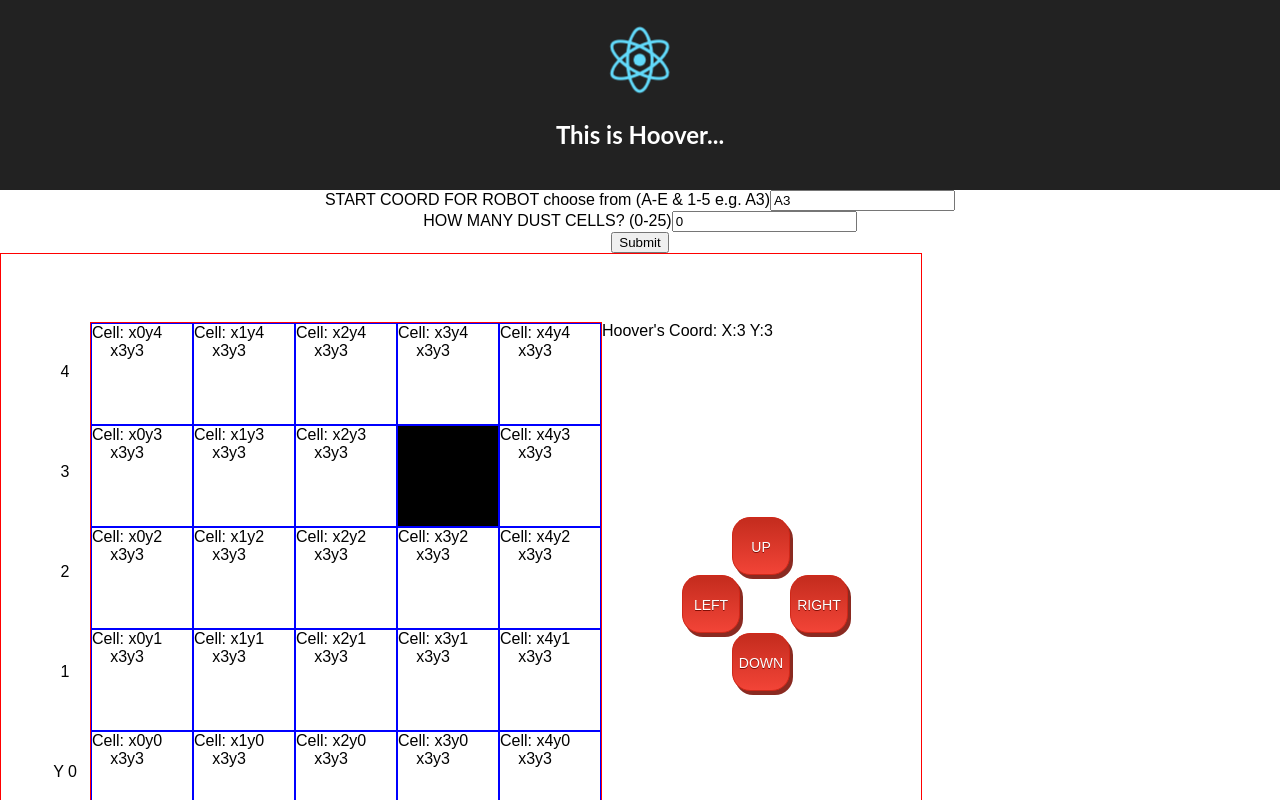
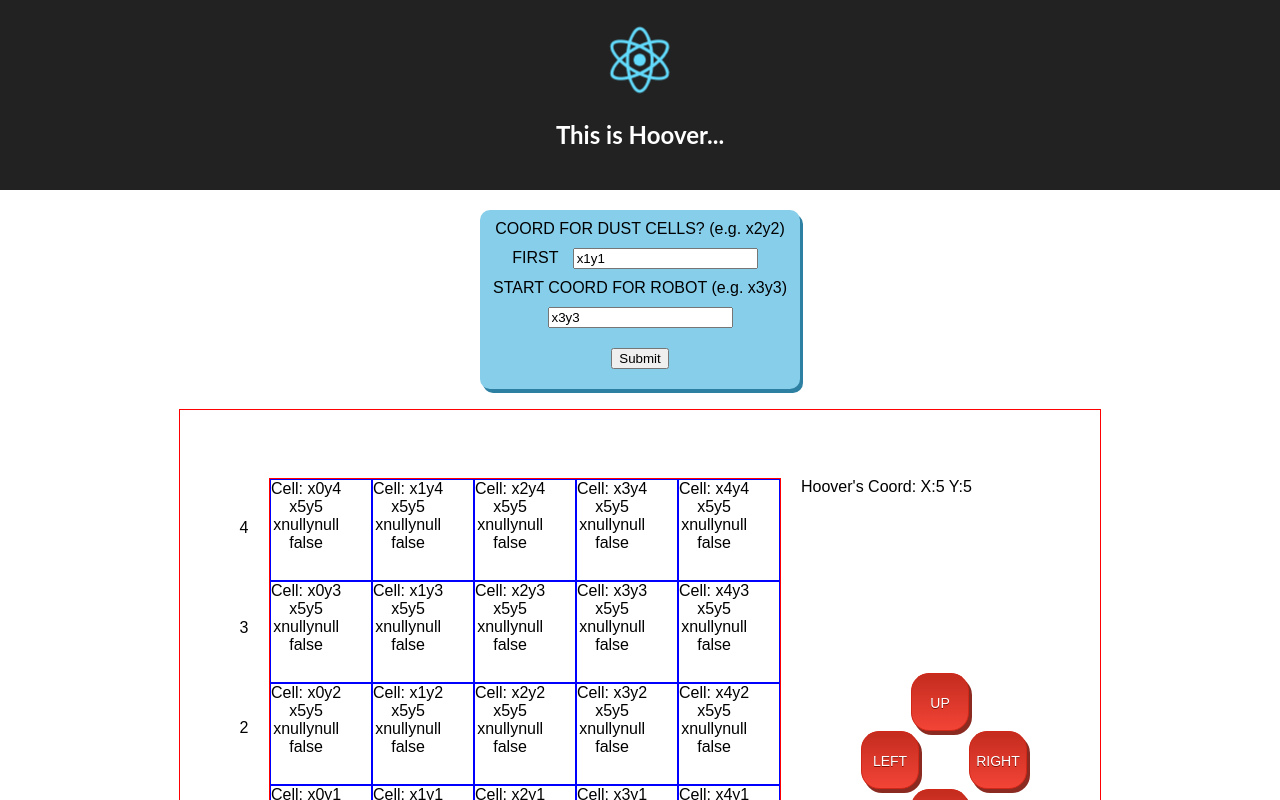
Before and after one commit to khpa/hoover, a React app: page / in a window 1280 px wide. Shown: the top 800 px of the page. Built offline with nearby package versions, Linux system fonts and the light colour scheme.

Commit message:
added dust coord and functionality

```diff
--- a/src/App.css
+++ b/src/App.css
@@ -34,6 +34,7 @@ h1, p {
 .board-controls {
   border: 1px solid red;
   display: flex;
+  margin: auto;
   height: 700px;
   width: 920px;
   flex-direction: row;
@@ -144,3 +145,22 @@ cursor: pointer;
 	position:relative;
 	top:1px;
 }
+
+.coord-label {
+  margin-left: 20px;
+}
+
+.hoover-coord-form {
+width: 300px;
+margin: 20px auto 20px auto;
+background-color: skyblue;
+padding: 10px;
+border-radius: 10px;
+-moz-box-shadow: 3px 4px 0px 0px #2d80a2;
+-webkit-box-shadow: 3px 4px 0px 0px #2d80a2;
+box-shadow: 3px 4px 0px 0px #2d80a2;
+}
+
+.hoover-coord-form input {
+  margin: 10px;
+}
--- a/src/App.js
+++ b/src/App.js
@@ -8,8 +8,10 @@ import Coord from './components/Coord';
 
 class App extends Component {
   state = {
-    x:3,
-    y:3
+    x:5,
+    y:5,
+    dx:null,
+    dy:null
   }
 
   onClickUp = (event)=>{
@@ -41,6 +43,22 @@ class App extends Component {
     newX.x>=0?this.setState(newX):console.log('outside table');
   }
 
+  setHooverCoord = (h,d)=>{
+    //console.log("x:",x);
+    let coordX = Number(h.substr(1,1));
+    let coordY = Number(h.substr(3,1));
+    let dcoordX = Number(d.substr(1,1));
+    let dcoordY = Number(d.substr(3,1));
+    console.log('dust is here:', d);
+    console.log("this is x, y:", coordX, coordY, typeof(coordX));
+    this.setState({x:coordX,y:coordY, dx:dcoordX, dy:dcoordY})
+  }
+
+  onClearDust = ()=>{
+console.log ('dust is clear');
+this.setState({dx:null, dy:null});
+  }
+
   render() {
     return (
       <div className="App">
@@ -49,7 +67,7 @@ class App extends Component {
           <h1 className="App-title">This is Hoover...</h1>
         </header>
 
-        <InputForm />
+        <InputForm  setHooverCoord={this.setHooverCoord}/>
         <div className={"board-controls"}>
           <div className={"whole-board"}>
             <div className={"y-axis"}>
@@ -60,7 +78,10 @@ class App extends Component {
               <div>Y 0</div>
             </div>
 
-            <Board hooverCoord = {"x"+this.state.x+"y"+this.state.y}/>
+            <Board
+            hooverCoord = {"x"+this.state.x+"y"+this.state.y}
+            dustCoord={"x"+this.state.dx+"y"+this.state.dy}
+            clearDust={this.onClearDust}/>
 
             <div className={"x-axis"}>
               <div>X 0</div>
--- a/src/components/Board.js
+++ b/src/components/Board.js
@@ -5,12 +5,20 @@ const board = (props) => {
 
 let cells = [];
 let cellsNames = [];
+let dustCellStatus = false;
 for (let i=0;i<5;i++){
   for (let j=0;j<5;j++){
     // console.log(i, j);
     let cName = "x"+j+"y"+i;
+    cName===props.dustCoord?dustCellStatus=true:dustCellStatus=false;
     cellsNames.push(cName);
-  cells.push(<Cell key = {cName} cellClassName={cName} hooverCoord={props.hooverCoord}/>)
+  cells.push(<Cell
+    key = {cName}
+    dustCell = {dustCellStatus}
+    cellClassName={cName}
+    hooverCoord={props.hooverCoord}
+    dustCoord={props.dustCoord}
+    clearDust = {props.clearDust}/>)
   }
   }
 
--- a/src/components/Cell.js
+++ b/src/components/Cell.js
@@ -3,7 +3,8 @@ import React from 'react';
 const cell = (props)=>{
 
 let hooverCellBg;
-props.cellClassName===props.hooverCoord ? hooverCellBg = 'black' : hooverCellBg='white';
+props.cellClassName===props.hooverCoord ? hooverCellBg = '#87ceeb' : hooverCellBg='white';
+
 
   const cellStyle = {
     border:'1px solid blue',
@@ -13,11 +14,24 @@ props.cellClassName===props.hooverCoord ? hooverCellBg = 'black' : hooverCellBg=
     alignContent:'center',
     backgroundColor:hooverCellBg
   }
+
+
+  if (props.dustCell === true) {
+    cellStyle.backgroundColor = 'red';
+  }
+
+  if (props.dustCoord === props.hooverCoord) {
+    props.clearDust ();
+    console.log('delete dust');
+  }
+
   return (
     <div className = {props.cellClassName} style = {cellStyle}>
     Cell: {props.cellClassName}
     <br/>
-    {props.hooverCoord}
+    {props.hooverCoord}<br/>
+    {props.dustCoord}<br/>
+    {props.dustCell.toString()}
 
     </div>
   )
--- a/src/components/Coord.js
+++ b/src/components/Coord.js
@@ -2,7 +2,7 @@ import React from 'react';
 
 const coord = (props)=>{
     return(
-        <div>
+        <div className="coord-label">
         Hoover's Coord: {props.coord}
         </div>
     )
--- a/src/components/InputForm.js
+++ b/src/components/InputForm.js
@@ -4,8 +4,8 @@ class InputForm extends Component {
   constructor(props) {
     super(props);
     this.state = {
-      value: 'A3',
-      dust: 0
+      hoovercoord: 'x3y3',
+      dustone: 'x1y1'
     };
 
     this.handleChangeCoord = this.handleChangeCoord.bind(this);
@@ -14,32 +14,39 @@ class InputForm extends Component {
   }
 
   handleChangeCoord(event) {
-    this.setState({ value: event.target.value });
+    //check coord range
+    this.setState({ hoovercoord: event.target.value });
   }
 
   handleChangeDust(event) {
-    this.setState({ dust: event.target.value });
+    //check coord range
+
+    console.log(event.target.value);
+    this.setState({ dustone: event.target.value });
   }
 
   handleSubmit(event) {
-    alert('coord are: ' + this.state.value + 'numb of dust cells'+ this.state.dust);
+    // alert('coord are: ' + this.state.value + 'numb of dust cells'+ this.state.dust);
+    let coord = this.state.hoovercoord;
+    let dustCoord = this.state.dustone;
+    this.props.setHooverCoord(coord, dustCoord);
     event.preventDefault();
   }
 
   render() {
     return (
-      <form onSubmit={this.handleSubmit}>
+      <form className={"hoover-coord-form"} onSubmit={this.handleSubmit}>
+
         <label>
-          START COORD FOR ROBOT
-          choose from (A-E & 1-5 e.g. A3)
-          <input type="text" value={this.state.value} onChange={this.handleChangeCoord} />
+        COORD FOR DUST CELLS? (e.g. x2y2)
+        FIRST <input type="text" value={this.state.dustone} onChange={this.handleChangeDust} />
+        <br/>
+        </label>
+        <label>
+          START COORD FOR ROBOT (e.g. x3y3)
+          <input type="text" value={this.state.hoovercoord} onChange={this.handleChangeCoord} />
         </label>
         <br/>
-        <label>
-        HOW MANY DUST CELLS? (0-25)
-        <input type="text" value={this.state.dust} onChange={this.handleChangeDust} />
-        <br/>
-        </label>
         <input type="submit" value="Submit" />
       </form>
     );
```
